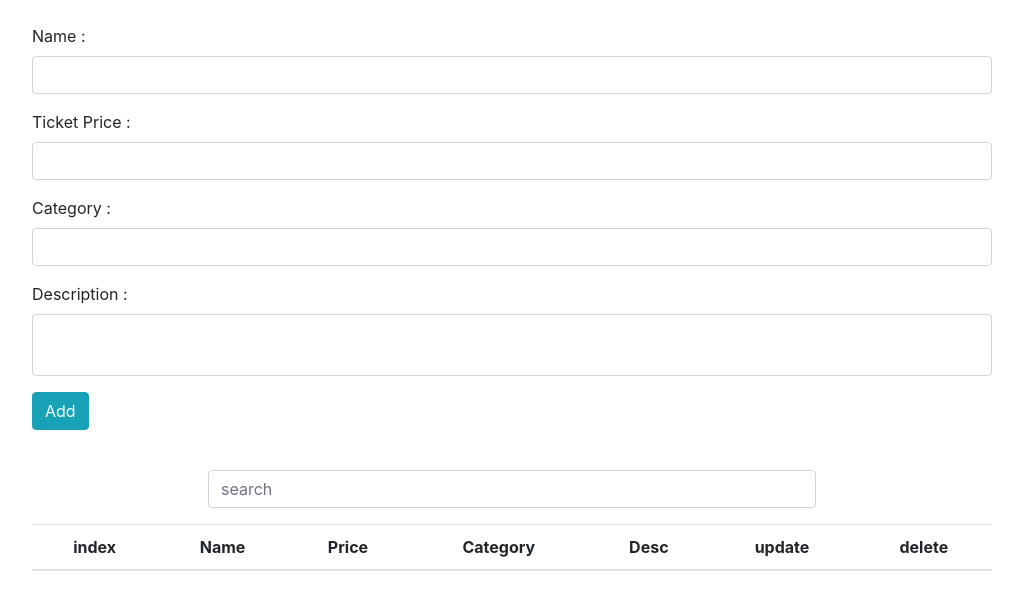
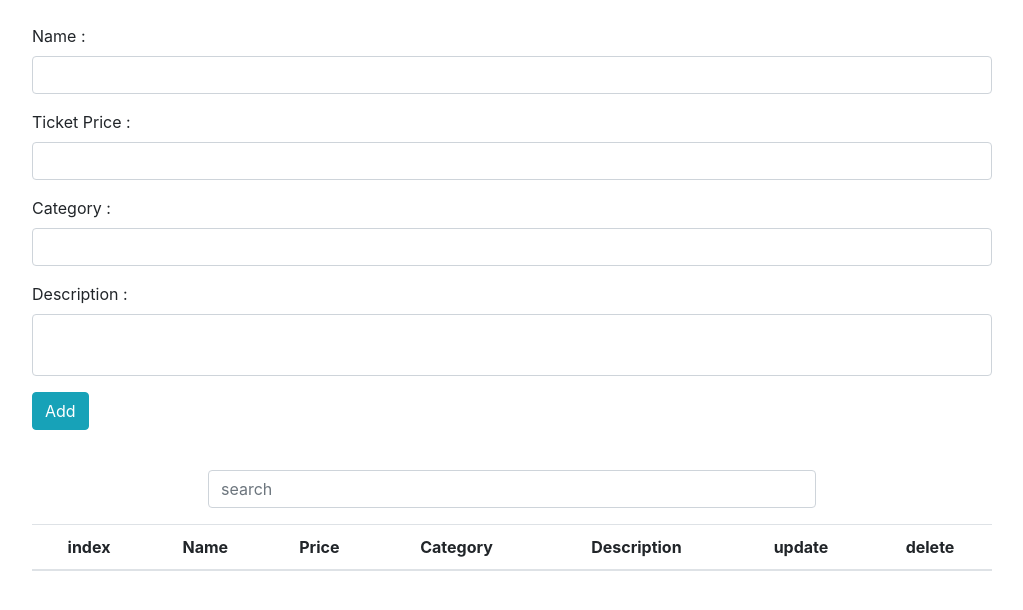
Before and after one commit to Hossam-Elshal/CRUD, a plain HTML site: page crud system/index.html in a window 1280 px wide. Shown: the whole page, without its empty margins (128-1151 px from the left). Drawn offline with Linux system fonts and the light colour scheme.

Commit message:
Update index.html

```diff
--- a/crud system/index.html
+++ b/crud system/index.html
@@ -45,7 +45,7 @@
             <th>Name </th>
             <th>Price</th>
             <th>Category</th>
-            <th>Desc</th>
+            <th>Description</th>
             <th>update</th>
             <th>delete</th>
         </thead>
```
